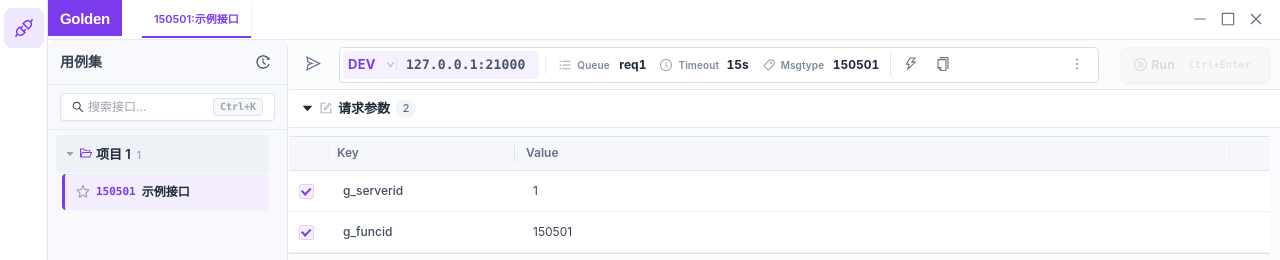
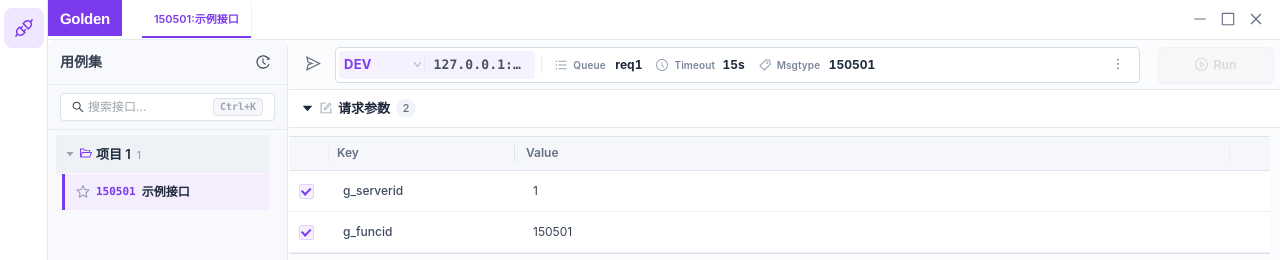
Before and after one commit to mleo027/GoldenR, a React (Vite) app: page / in a window 1280 px wide. Shown: the top 260 px of the page. Built offline with nearby package versions, Linux system fonts and the light colour scheme.

Commit message:
fix(api-debug): adapt request header to narrow screens

```diff
--- a/src/modules/api-debug/utils/pathBarLayout.ts
+++ b/src/modules/api-debug/utils/pathBarLayout.ts
@@ -3,7 +3,7 @@ export type PathBarLayout = 'full' | 'compact';
 /** 请求栏响应式断点（基于 section header 可用宽度） */
 export const PATH_BAR_LAYOUT_WIDTH = {
     /** 辅助按钮收入「更多」；表单/代码、Run 精简 */
-    compact: 620,
+    compact: 1120,
 } as const;
 
 export function resolvePathBarLayout(width: number): PathBarLayout {
--- a/src/styles/api-workspace.css
+++ b/src/styles/api-workspace.css
@@ -49,6 +49,7 @@
     width: 100%;
     max-width: none;
     min-width: 0;
+    overflow: hidden;
     height: 36px;
     padding-inline: 3px;
     border: 1px solid var(--color-border);
@@ -192,6 +193,54 @@
     user-select: text;
     line-height: 1;
     transition: background var(--transition-fast);
+}
+
+.section-header--layout-compact .path-command-bar {
+    flex: 1 1 0;
+    width: auto;
+    overflow: hidden;
+}
+
+.section-header--layout-compact .path-command-bar .path-field-service,
+.section-header--layout-compact .path-command-bar .path-field-node-id,
+.section-header--layout-compact .path-command-bar .path-field-client-session-id {
+    display: none;
+}
+
+.section-header--layout-compact .path-command-bar .path-env-host-display {
+    max-width: min(34vw, 280px);
+    overflow: hidden;
+    text-overflow: ellipsis;
+}
+
+@media (max-width: 760px) {
+    .section-header--layout-compact .path-command-bar .path-env-host-display {
+        max-width: 34vw;
+    }
+
+    .section-header--layout-compact .path-field-timeout .path-field-label {
+        display: none;
+    }
+
+    .section-header--layout-compact .path-field-display {
+        gap: 4px;
+        padding-inline: 5px;
+    }
+}
+
+@media (max-width: 560px) {
+    .section-header--layout-compact .path-command-divider {
+        margin-inline: 3px;
+    }
+
+    .section-header--layout-compact .path-field-timeout,
+    .section-header--layout-compact .path-field-msgtype {
+        display: none;
+    }
+
+    .section-header--layout-compact .path-env-host-display {
+        max-width: 38vw;
+    }
 }
 
 /* 字段采用“语义标签 + 值”结构，避免用户必须依赖 Tooltip 才能理解数字含义。 */
@@ -411,6 +460,14 @@
     background: color-mix(in srgb, var(--color-primary) 9%, #ffffff);
 }
 
+/* 用例树采用直角列表，依靠留白、分隔线和选中指示建立层级。 */
+.case-sidebar .case-project,
+.case-sidebar .case-item,
+.case-sidebar .case-project-active,
+.case-sidebar .case-item-active {
+    border-radius: 0;
+}
+
 :root:not([data-theme='dark']) .case-tab-bar-title .case-tab-item-title:not(.case-tab-item-active) {
     color: #7a8699;
     background: transparent;
--- a/src/styles/layout.css
+++ b/src/styles/layout.css
@@ -52,7 +52,7 @@
     min-width: 0;
     display: flex;
     justify-content: center;
-    overflow-x: auto;
+    overflow-x: hidden;
     overflow-y: visible;
 }
 
@@ -65,6 +65,15 @@
 
 .section-header--layout-compact {
     gap: 8px;
+}
+
+.section-header--layout-compact .section-header-leading {
+    width: 22px;
+}
+
+.section-header--layout-compact .section-header-trailing {
+    gap: 4px;
+    margin-right: 6px;
 }
 
 .panel-resize-handle-vertical {
--- a/src/styles/sidebar.css
+++ b/src/styles/sidebar.css
@@ -79,7 +79,7 @@
     min-height: 38px;
     margin: 1px 8px;
     padding: 6px 8px;
-    border-radius: var(--radius-control);
+    border-radius: 0;
     background: transparent;
     cursor: pointer;
     transition: background-color var(--transition-fast);
@@ -162,7 +162,7 @@
     min-height: 36px;
     margin: 0 8px 0 14px;
     padding: 5px 8px 5px 9px;
-    border-radius: var(--radius-control);
+    border-radius: 0;
     border-left: 3px solid transparent;
     cursor: pointer;
     transition:
```
